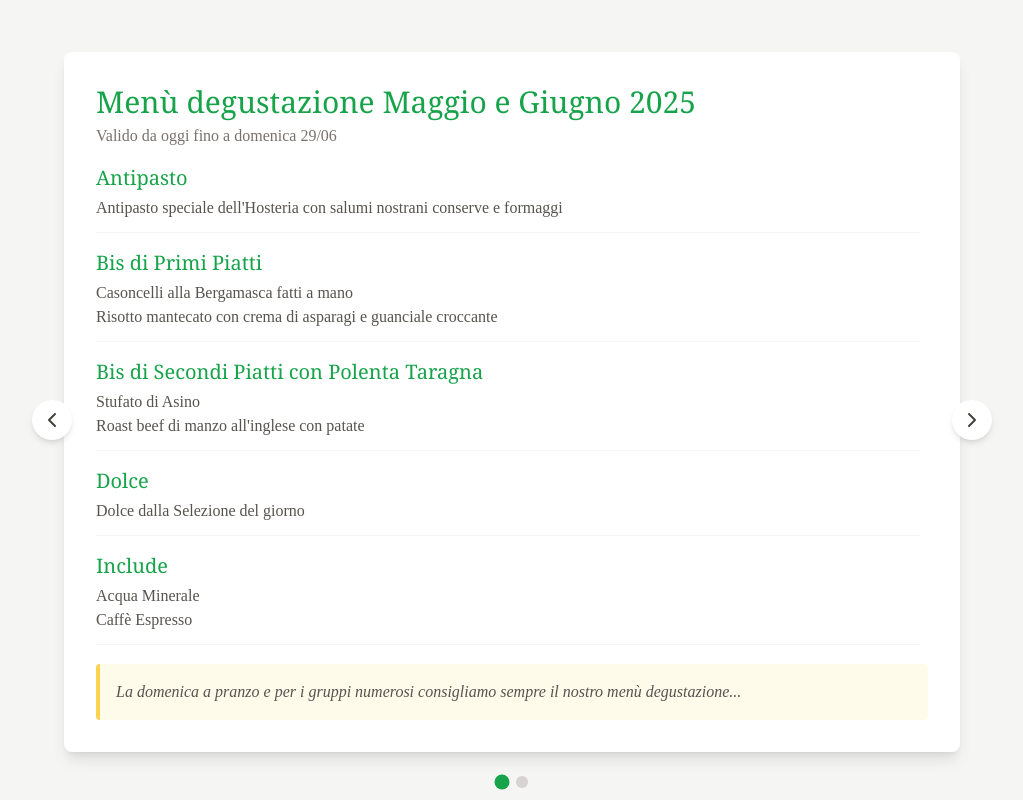
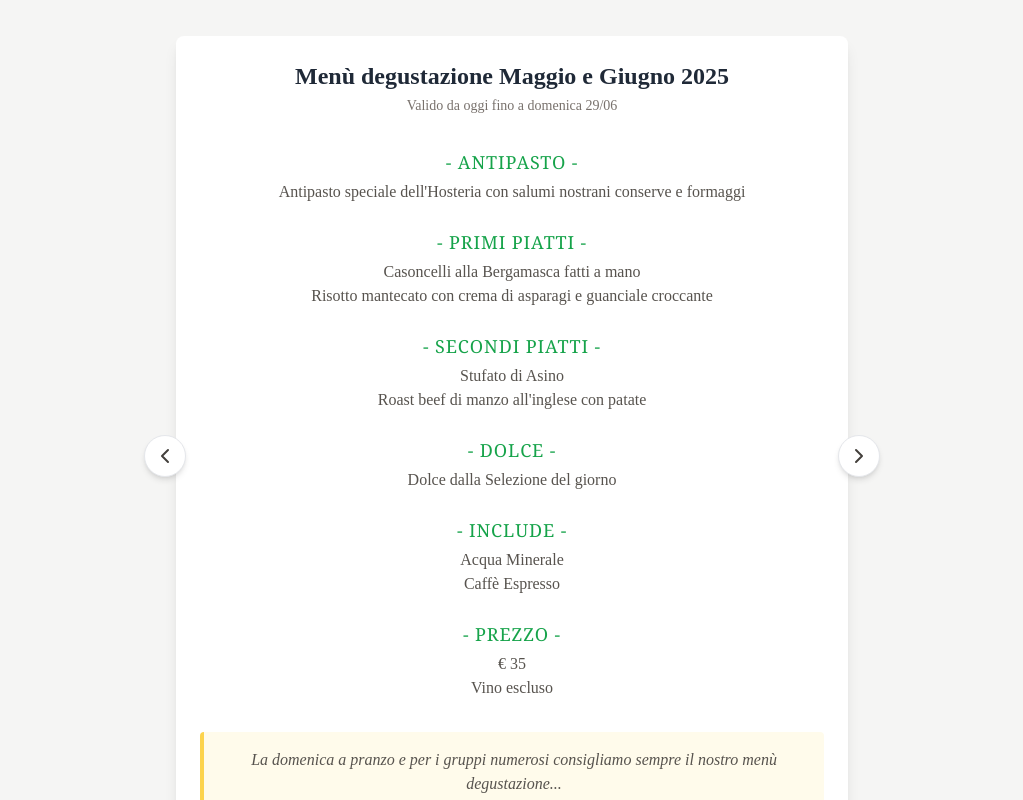
Before and after one commit to JonDADDYS/test, a React (Vite) app: page / in a window 1280 px wide. Shown: the part 1920-2720 px from the top of the page, without its empty margins (128-1151 px from the left). Built offline with nearby package versions, Linux system fonts and the light colour scheme; a web font is replaced by a local one.

Commit message:
modifica menu

```diff
--- a/src/pages/Menu.jsx
+++ b/src/pages/Menu.jsx
@@ -14,12 +14,12 @@ export const Menu = () => {
       title: "Menù degustazione Maggio e Giugno 2025",
       period: "Valido da oggi fino a domenica 29/06",
       items: [
-        { category: "Antipasto", description: "Antipasto speciale dell'Hosteria con salumi nostrani  conserve e formaggi" },
-        { category: "Bis di Primi Piatti", description: "Casoncelli alla Bergamasca fatti a mano\nRisotto mantecato con crema di asparagi e guanciale croccante" },
-        { category: "Bis di Secondi Piatti con Polenta Taragna", description: "Stufato di Asino\nRoast beef di manzo all'inglese con patate" },
-        { category: "Dolce", description: "Dolce dalla Selezione del giorno" },
-        { category: "Include", description: "Acqua Minerale\nCaffè Espresso" },
-        { category: "Prezzo", description: "€ 35 \nVino escluso" }
+        { category: "ANTIPASTO", description: "Antipasto speciale dell'Hosteria con salumi nostrani conserve e formaggi" },
+        { category: "PRIMI PIATTI", description: "Casoncelli alla Bergamasca fatti a mano\nRisotto mantecato con crema di asparagi e guanciale croccante" },
+        { category: "SECONDI PIATTI", description: "Stufato di Asino\nRoast beef di manzo all'inglese con patate" },
+        { category: "DOLCE", description: "Dolce dalla Selezione del giorno" },
+        { category: "INCLUDE", description: "Acqua Minerale\nCaffè Espresso" },
+        { category: "PREZZO", description: "€ 35 \nVino escluso" }
       ],
       note: "La domenica a pranzo e per i gruppi numerosi consigliamo sempre il nostro menù degustazione..."
     },
@@ -27,14 +27,28 @@ export const Menu = () => {
       title: "Menù degustazione Luglio e Agosto 2025",
       period: "Valido dal 01/07 al 02/09",
       items: [
-        { category: "Antipasto", description: "Antipasto speciale dell'Hosteria con salumi nostrani  conserve e formaggi" },
-        { category: "Bis di Primi Piatti", description: "Casoncelli alla Bergamasca fatti a mano\nRisotto mantecato al basilico con ricotta nostrana e mandorle tostate" },
-        { category: "Bis di Secondi Piatti con Polenta Taragna", description: "Spiedino rustico di Maiale Nostrano alla griglia\nRoast beef di puledro all'inglese profumato alla menta con patate" },
-        { category: "Dolce", description: "Dolce dalla Selezione del giorno" },
-        { category: "Include", description: "Acqua Minerale\nCaffè Espresso" },
-        { category: "Prezzo", description: "€ 35\nVino escluso" }
+        { category: "ANTIPASTO", description: "Antipasto speciale dell'Hosteria con salumi nostrani conserve e formaggi" },
+        { category: "PRIMI PIATTI", description: "Casoncelli alla Bergamasca fatti a mano\nRisotto mantecato al basilico con ricotta nostrana e mandorle tostate" },
+        { category: "SECONDI PIATTI", description: "Spiedino rustico di Maiale Nostrano alla griglia\nRoast beef di puledro all'inglese profumato alla menta con patate" },
+        { category: "DOLCE", description: "Dolce dalla Selezione del giorno" },
+        { category: "INCLUDE", description: "Acqua Minerale\nCaffè Espresso" },
+        { category: "PREZZO", description: "€ 35\nVino escluso" }
       ],
       note: "Per i più piccoli: menù baby con un primo semplice, cotoletta o secondo semplice €22..."
+    },
+    {
+      title: "Menù Speciale Estate 2025",
+      period: "Valido dal 15/07 al 31/08",
+      items: [
+        { category: "ANTIPASTO", description: "Selezione di specialità estive con crudo di pesce e verdure di stagione" },
+        { category: "PRIMI PIATTI", description: "Tagliolini freschi al tartufo estivo\nRisotto alla pescatora con zafferano" },
+        { category: "SECONDI PIATTI", description: "Grigliata mista di carne e pesce\nFrittura di calamari e gamberi con tartare" },
+        { category: "DOLCE", description: "Macedonia di frutta tropicale con sorbetto al limone" },
+        { category: "INCLUDE", description: "Acqua Minerale\nCaffè Espresso\nCalice di prosecco" },
+        { category: "PREZZO", description: "€ 45\nVino escluso" }
+      ],
+      note: "Menu disponibile solo su prenotazione con almeno 24 ore di anticipo...",
+      isNew: true
     }
   ];
 
@@ -56,48 +70,65 @@ export const Menu = () => {
 
   const menuVariants = {
     enter: (direction) => ({
-      x: direction > 0 ? 100 : -100,
-      opacity: 0
+      x: direction > 0 ? '100%' : '-100%',
+      opacity: 0,
+      position: 'absolute'
     }),
     center: {
       x: 0,
       opacity: 1,
+      position: 'relative',
       transition: {
-        duration: 0.5,
-        ease: "easeOut"
+        type: 'spring',
+        stiffness: 300,
+        damping: 30,
+        duration: 0.5
       }
     },
     exit: (direction) => ({
-      x: direction > 0 ? -100 : 100,
+      x: direction > 0 ? '-100%' : '100%',
       opacity: 0,
+      position: 'absolute',
       transition: {
         duration: 0.3
       }
     })
   };
 
-  // Varianti più veloci solo per l'apparizione iniziale
   const containerVariants = {
     hidden: { opacity: 0, y: 20 },
     visible: {
       opacity: 1,
       y: 0,
       transition: {
-        duration: 0.4, // Ridotto da 0.8 a 0.4
-        staggerChildren: 0.1, // Ridotto da 0.2 a 0.1
+        duration: 0.4,
+        staggerChildren: 0.1,
         when: "beforeChildren"
       }
     }
   };
 
   const itemVariants = {
-    hidden: { opacity: 0, y: 10 }, // Ridotto y da 20 a 10
+    hidden: { opacity: 0, y: 10 },
     visible: {
       opacity: 1,
       y: 0,
       transition: {
-        duration: 0.3, // Ridotto da 0.6 a 0.3
+        duration: 0.3,
         ease: "easeOut"
+      }
+    }
+  };
+
+  const borderAnimation = {
+    initial: { '--gradient-pos': '0%' },
+    animate: {
+      '--gradient-pos': '100%',
+      transition: {
+        duration: 3,
+        repeat: Infinity,
+        repeatType: "loop",
+        ease: "linear"
       }
     }
   };
@@ -115,25 +146,24 @@ export const Menu = () => {
         variants={containerVariants}
         className="container mx-auto px-4 pt-14"
       >
-        <motion.h2
-         className="text-4xl md:text-5xl font-bold text-gray-800  text-center mb-16"
+        <motion.div
+          className="text-center mb-12"
           variants={itemVariants}
-
         >
+          <h2 className="text-3xl md:text-5xl font-bold text-gray-800 mb-3">
             I Nostri Menù
-           <div className="w-24 h-1 bg-green-600 mx-auto mt-3" />
-        </motion.h2>
-
-
+          </h2>
+          <div className="w-24 h-1 bg-green-600 mx-auto" />
+        </motion.div>
 
         <motion.div
           variants={itemVariants}
-          className="max-w-4xl mx-auto relative"
+          className="max-w-2xl mx-auto relative"
         >
           {/* Freccie di navigazione */}
           <motion.button
             onClick={prevMenu}
-            className="absolute left-0 top-1/2 -translate-y-1/2 -ml-4 md:-ml-8 z-10 p-2 rounded-full bg-white shadow-md hover:bg-stone-200 transition-all"
+            className="absolute left-0 top-1/2 -translate-y-1/2 -ml-4 md:-ml-8 z-10 p-2 rounded-full bg-white shadow-md hover:bg-stone-200 transition-all border border-gray-200"
             aria-label="Menu precedente"
             whileHover={{ scale: 1.1 }}
             whileTap={{ scale: 0.9 }}
@@ -143,7 +173,7 @@ export const Menu = () => {
 
           <motion.button
             onClick={nextMenu}
-            className="absolute right-0 top-1/2 -translate-y-1/2 -mr-4 md:-mr-8 z-10 p-2 rounded-full bg-white shadow-md hover:bg-stone-200 transition-all"
+            className="absolute right-0 top-1/2 -translate-y-1/2 -mr-4 md:-mr-8 z-10 p-2 rounded-full bg-white shadow-md hover:bg-stone-200 transition-all border border-gray-200"
             aria-label="Menu successivo"
             whileHover={{ scale: 1.1 }}
             whileTap={{ scale: 0.9 }}
@@ -151,8 +181,8 @@ export const Menu = () => {
             <FiChevronRight className="text-2xl text-stone-700" />
           </motion.button>
 
-          {/* Contenitore del menu con altezza fissa più grande */}
-          <div className="relative h-[650px] md:h-[700px]">
+          {/* Contenitore del menu */}
+          <div className="relative min-h-[500px]">
             <AnimatePresence custom={direction} initial={false}>
               <motion.div
                 key={currentMenu}
@@ -161,67 +191,84 @@ export const Menu = () => {
                 initial="enter"
                 animate="center"
                 exit="exit"
-                className="absolute inset-0 bg-white p-6 md:p-8 rounded-lg shadow-lg flex flex-col"
+                className="w-full bg-white p-6 rounded-lg shadow-lg relative"
               >
+                {/* Animazione bordo solo per il menu "new" */}
+                {menus[currentMenu].isNew && (
+                  <>
                     <motion.div
-                  className="flex flex-col h-full"
-                  initial={{ opacity: 0 }}
-                  animate={{ opacity: 1 }}
-                  transition={{ delay: 0.1 }} // Ridotto da 0.2 a 0.1
-                >
-                  <div className="mb-4">
-                    <motion.h3
-                      className="text-2xl md:text-3xl font-serif text-green-600 mb-1"
-                    >
+                      className="absolute inset-0 rounded-lg pointer-events-none z-0"
+                      variants={borderAnimation}
+                      initial="initial"
+                      animate="animate"
+                      style={{
+                        padding: '2px',
+                        background: `linear-gradient(90deg, transparent, transparent, transparent, transparent)`,
+                        backgroundImage: 'linear-gradient(90deg, transparent, #10b981, #10b981, transparent)',
+                        backgroundSize: '300% 100%',
+                        mask: 'linear-gradient(#fff 0 0) content-box, linear-gradient(#fff 0 0)',
+                        maskComposite: 'exclude',
+                        WebkitMask: 'linear-gradient(#fff 0 0) content-box, linear-gradient(#fff 0 0)',
+                        WebkitMaskComposite: 'xor',
+                      }}
+                    />
+                    <div className="absolute -top-3 -right-3 bg-green-600 text-white text-xs font-bold px-3 py-1 rounded-full z-10 shadow-md">
+                      NEW
+                    </div>
+                  </>
+                )}
+
+                <div className="relative z-10">
+                  <div className="mb-8 text-center">
+                    <h3 className="text-2xl font-bold text-gray-800 mb-1">
                       {menus[currentMenu].title}
-                    </motion.h3>
-
-                    <motion.p
-                      className="text-stone-500 text-sm md:text-base"
-                    >
+                    </h3>
+                    <p className="text-stone-500 text-sm">
                       {menus[currentMenu].period}
-                    </motion.p>
+                    </p>
                   </div>
 
-                  <div className="flex-grow overflow-y-auto pr-2">
-                    <div className="space-y-4">
+                  <div className="space-y-6">
                     {menus[currentMenu].items.map((item, index) => (
                       <motion.div
                         key={index}
-                          initial={{ opacity: 0, x: -10 }} // Ridotto x da -20 a -10
-                          animate={{ opacity: 1, x: 0 }}
+                        initial={{ opacity: 0, y: 10 }}
+                        animate={{ opacity: 1, y: 0 }}
                         transition={{
-                            delay: 0.2 + index * 0.05, // Ridotto delay e incremento
-                            duration: 0.2 // Ridotto da 0.3 a 0.2
+                          delay: 0.2 + index * 0.05,
+                          duration: 0.2
                         }}
-                          className="border-b border-stone-100 pb-3"
+                        className="text-center"
                       >
-                          <h4 className="font-serif text-lg md:text-xl text-green-600 mb-1">{item.category}</h4>
-                          <p className="text-stone-600 text-sm md:text-base whitespace-pre-line">{item.description}</p>
+                        <h4 className="font-serif text-lg text-green-600 mb-1 tracking-wider">
+                          - {item.category} -
+                        </h4>
+                        <p className="text-stone-600 whitespace-pre-line">
+                          {item.description}
+                        </p>
                       </motion.div>
                     ))}
-                    </div>
                   </div>
 
                   <motion.div
                     initial={{ opacity: 0 }}
                     animate={{ opacity: 1 }}
-                    transition={{ delay: 0.4 }} // Ridotto da 0.9 a 0.4
-                    className="bg-amber-50 p-3 md:p-4 rounded border-l-4 border-amber-300 mt-4"
+                    transition={{ delay: 0.4 }}
+                    className="bg-amber-50 p-4 rounded border-l-4 border-amber-300 mt-8 text-center italic text-stone-600"
                   >
-                    <p className="text-stone-600 italic text-sm md:text-base whitespace-pre-line">{menus[currentMenu].note}</p>
+                    {menus[currentMenu].note}
                   </motion.div>
-                </motion.div>
+                </div>
               </motion.div>
             </AnimatePresence>
           </div>
 
           {/* Indicatori */}
           <motion.div
-            className="flex justify-center mt-6 space-x-2"
+            className="flex justify-center mt-8 space-x-2"
             initial={{ opacity: 0 }}
             animate={{ opacity: 1 }}
-            transition={{ delay: 0.5 }} // Ridotto da 1 a 0.5
+            transition={{ delay: 0.5 }}
           >
             {menus.map((_, index) => (
               <button
@@ -230,7 +277,7 @@ export const Menu = () => {
                   setDirection(index > currentMenu ? 1 : -1);
                   setCurrentMenu(index);
                 }}
-                className={`w-3 h-3 rounded-full transition-all ${index === currentMenu ? 'bg-green-600 scale-125' : 'bg-stone-300'}`}
+                className={`w-2 h-2 rounded-full transition-all ${index === currentMenu ? 'bg-green-600' : 'bg-gray-300'}`}
                 aria-label={`Vai al menu ${index + 1}`}
               />
             ))}
```
Lines whose indentation alone changed are shown as unchanged.
